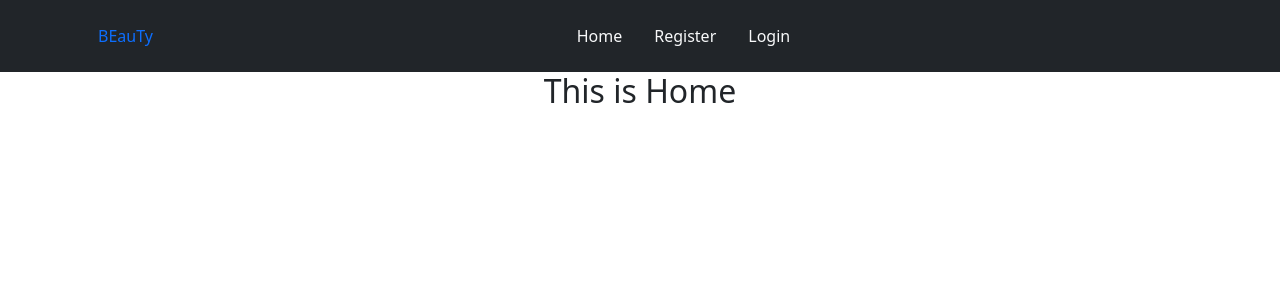
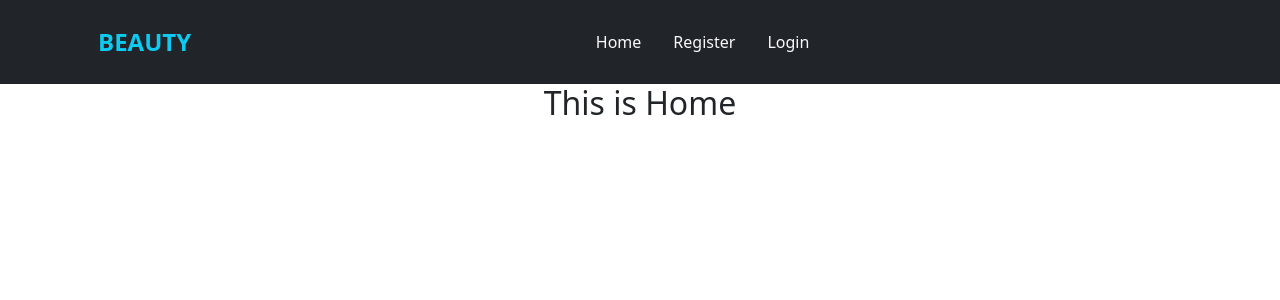
Before and after one commit to mdraselmiah95/react-auth-integration, a React (Create React App) app: page / in a window 1280 px wide. Shown: the top 300 px of the page. Built offline with nearby package versions, Linux system fonts and the light colour scheme.

Commit message:
WIP on React auth integration project

```diff
--- a/src/components/Header/Header.js
+++ b/src/components/Header/Header.js
@@ -5,14 +5,18 @@ import "./Header.css";
 const Header = () => {
   const activeStyle = {
     fontWeight: "bold",
+    borderTop: "2px solid gray",
   };
 
   return (
     <>
       <Navbar bg="dark" variant="dark">
         <Container>
-          <NavLink to="/home" className="p-3 text-decoration-none">
-            BEauTy
+          <NavLink
+            to="/home"
+            className="p-3 text-decoration-none text-info fw-bolder fs-4"
+          >
+            BEAUTY
           </NavLink>
           <Nav className="mx-auto">
             <NavLink
```
